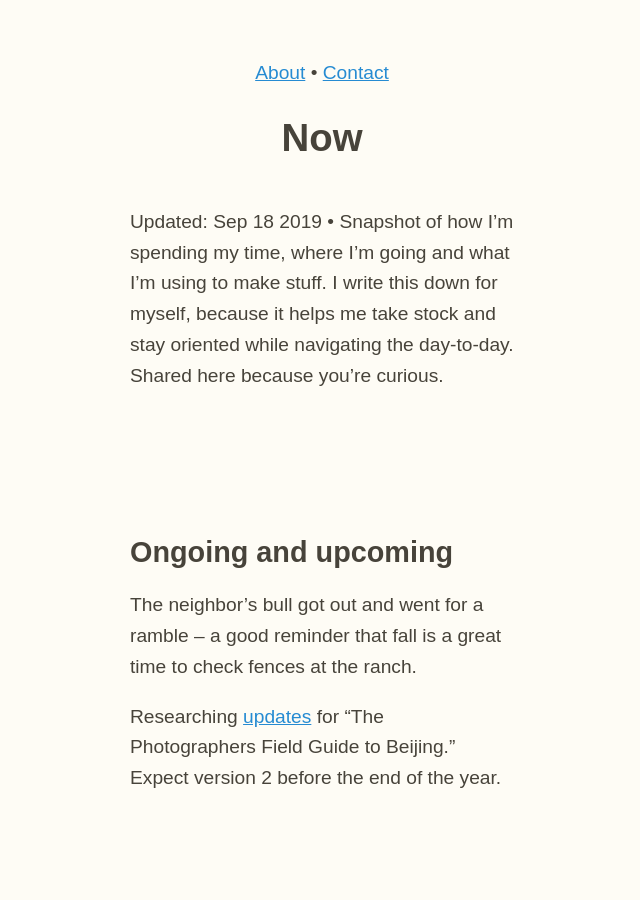
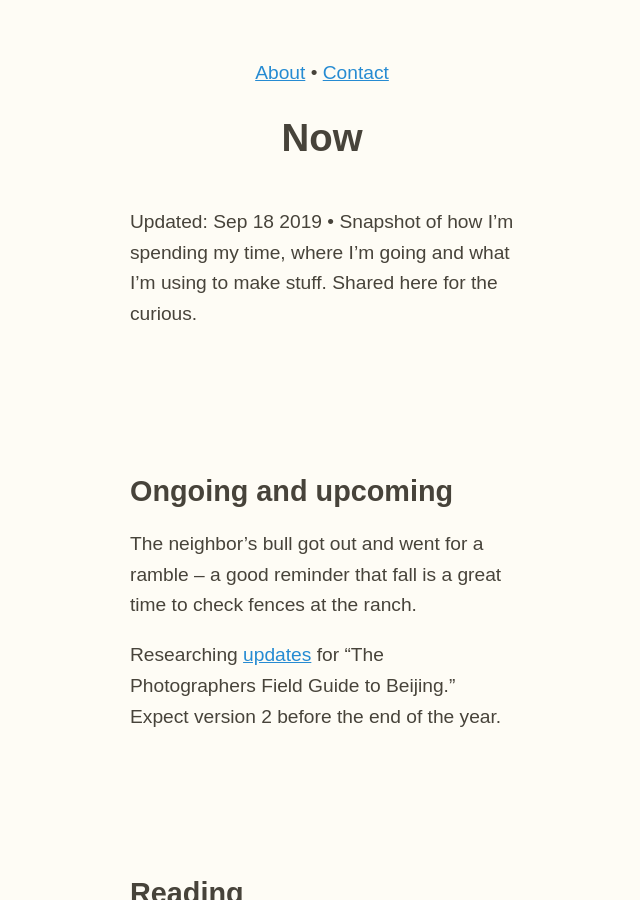
Before and after one commit to zachmccabe/zachmccabe.github.io, a Jekyll site: the page built from now.md, in a window 1280 px wide and 900 px high. Shown: the whole window, without its empty margins (318-958 px from the left). Built offline with Jekyll 4.4.1, drawn with Linux system fonts in a browser that asks for light colours.

Commit message:
Update now.md

```diff
--- a/now.md
+++ b/now.md
@@ -17,7 +17,7 @@ nav: |
 ---
 
 
-Updated: {% include print_update.html %} • Snapshot of how I'm spending my time, where I'm going and what I'm using to make stuff. I write this down for myself, because it helps me take stock and stay oriented while navigating the day-to-day. Shared here because you're curious.
+Updated: {% include print_update.html %} • Snapshot of how I'm spending my time, where I'm going and what I'm using to make stuff. Shared here for the curious.
 
 
 
```
